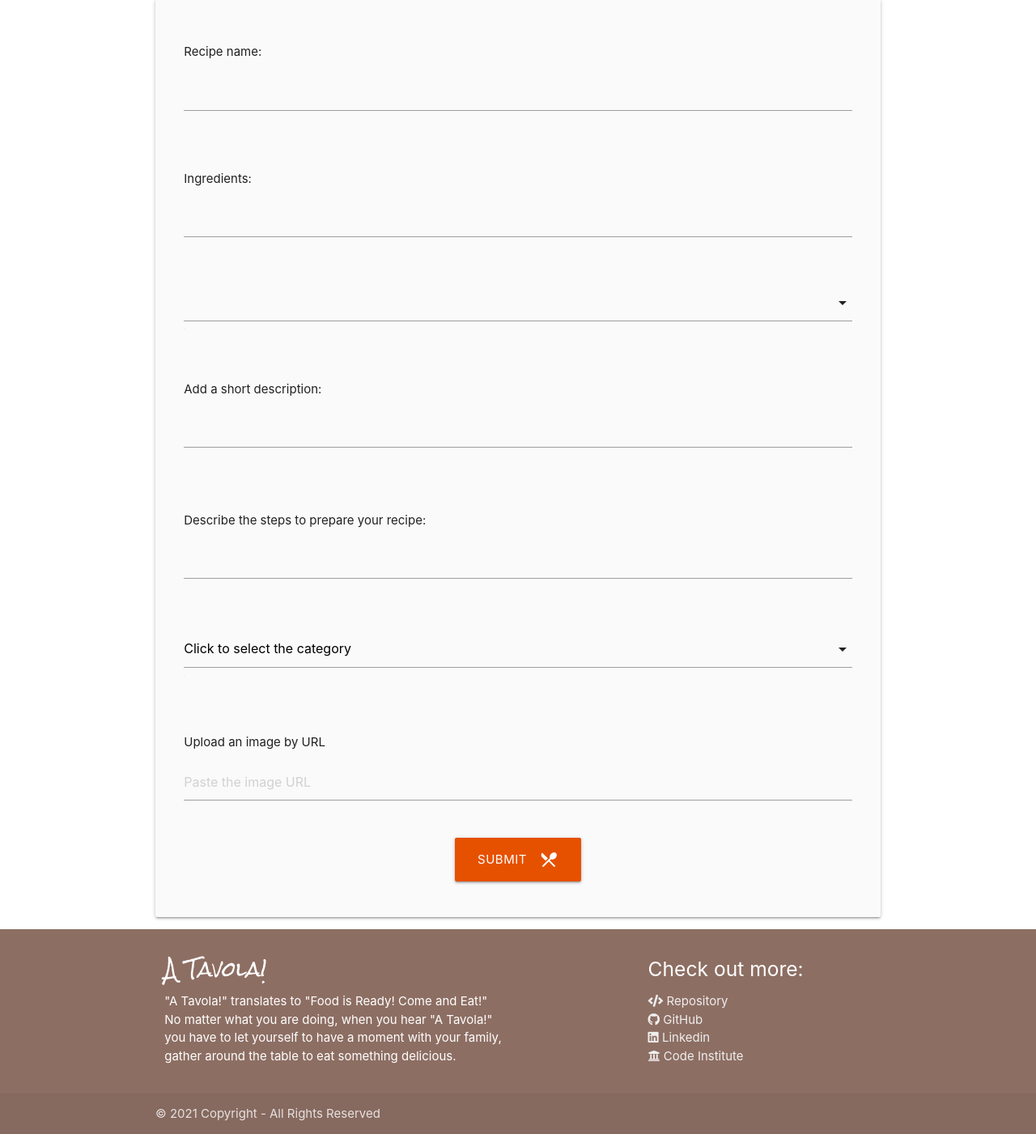
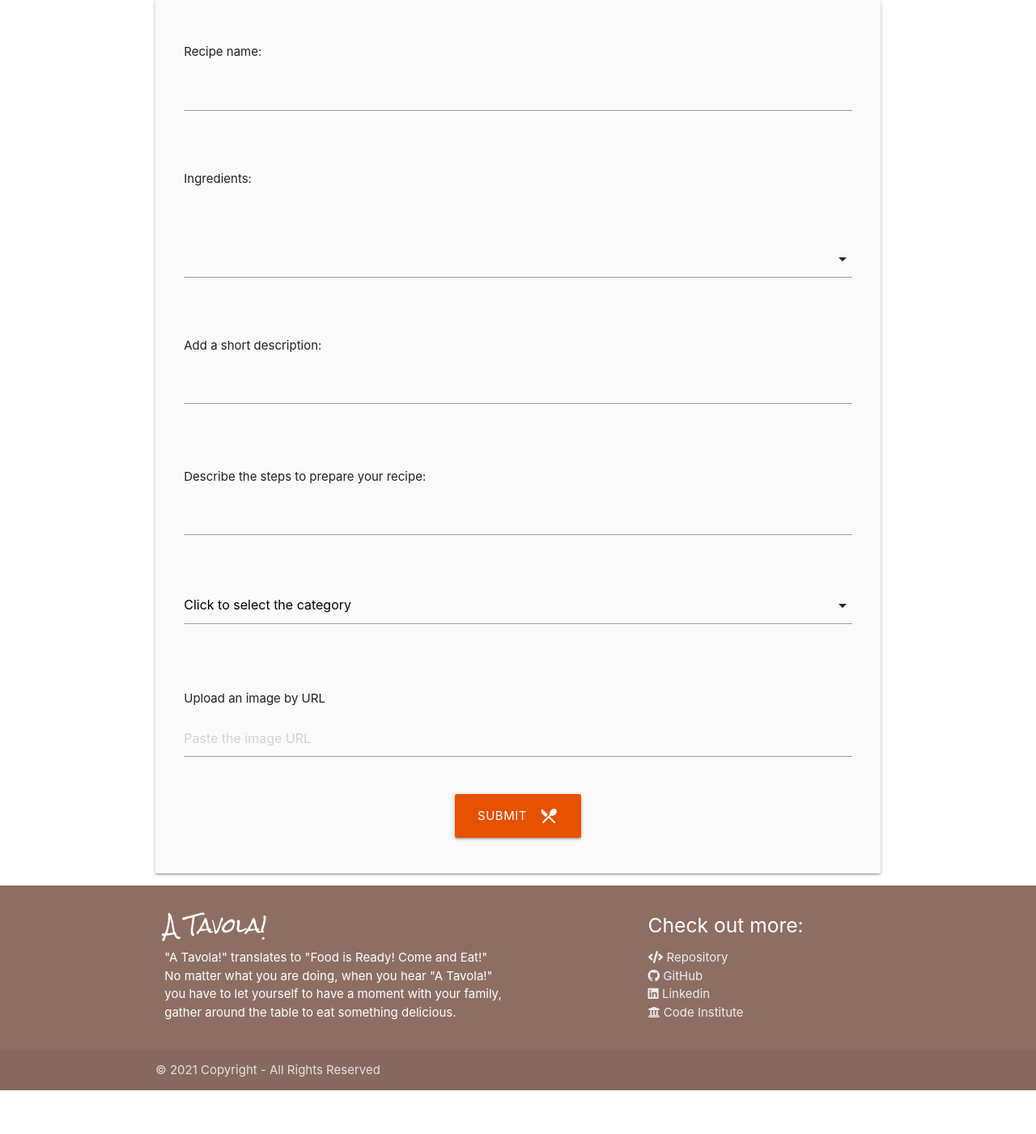
Before and after one commit to ClaudiaLie/MS_3_CookBook_Website, a Flask app: page /add_recipe in a window 1280 px wide. Shown: the part 187-1588 px from the top of the page at 81% size. After the commit the page ends 1534 px from the top, so only its background shows below. Run offline with Flask 2, Linux system fonts and the light colour scheme; data that the repository does not hold is empty; some libraries are stand-ins or nearby versions.

Commit message:
changed add_recipe ingredients input after validation error

```diff
--- a/templates/add_recipe.html
+++ b/templates/add_recipe.html
@@ -16,9 +16,8 @@
         <div class="row">
           <div class="input-field col s12">
             <p>Ingredients:</p>
-            <input id="recipe_ingredients" type="text" name="recipe_ingredients" class="validate" required>
             {% for ingredient in ingredients %}
-            <option value="{{ ingredient.recipe_ingredients }}">{{ ingredient.recipe_ingredients }}</option>
+            <input id="recipe_ingredients" type="text" name="recipe_ingredients" class="validate" value="{{ ingredient.recipe_ingredients }}" required>
             {% endfor %}
           </div>
         </div>
@@ -70,7 +69,7 @@
         <br>
          <div class="file-field input-field">
             <p>Upload an image by URL</p>
-            <input placeholder="Paste the image URL" type="url" name="recipe_img" id="recipe_img" onchange="addImage();" pattern="https://.*" class="validate">
+            <input placeholder="Paste the image URL" type="url" name="recipe_img" id="recipe_img" onchange="addImage();" required pattern="https://.*" class="validate">
           </div>
         <br>
 
```
